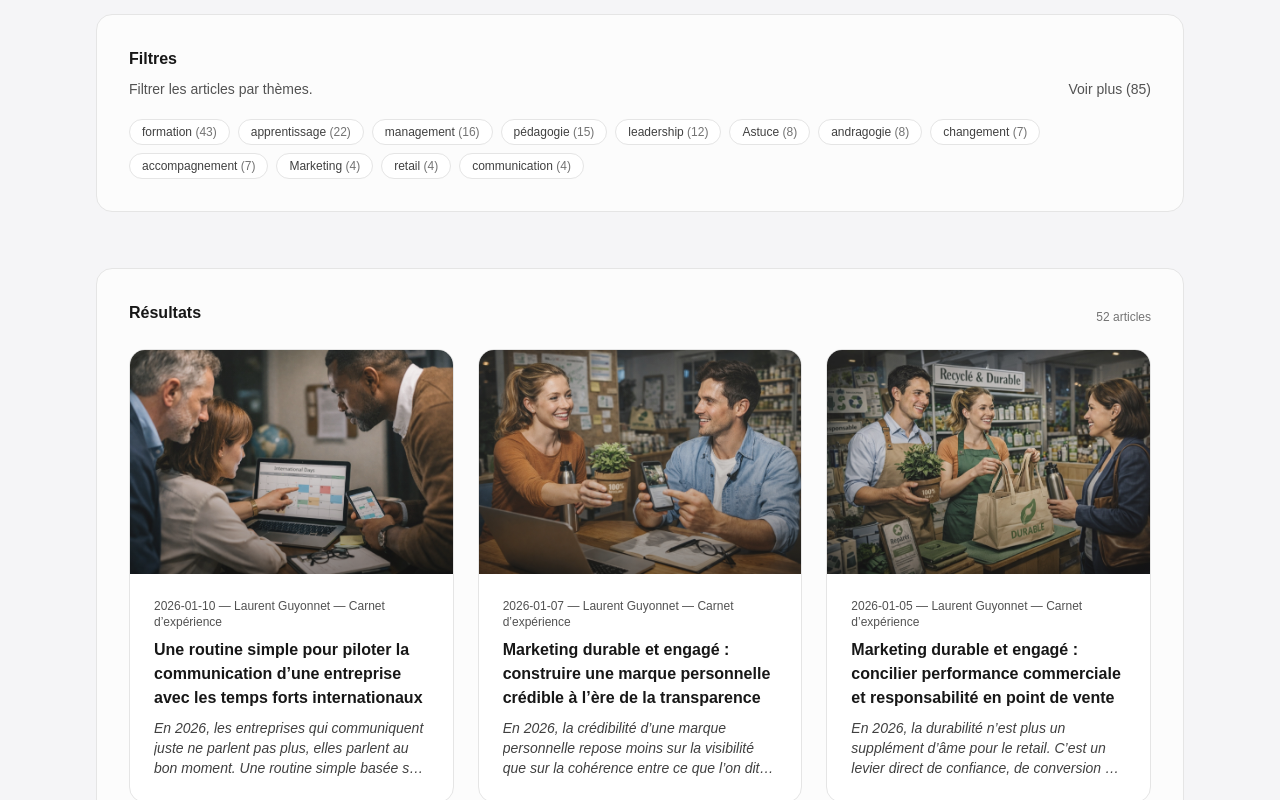
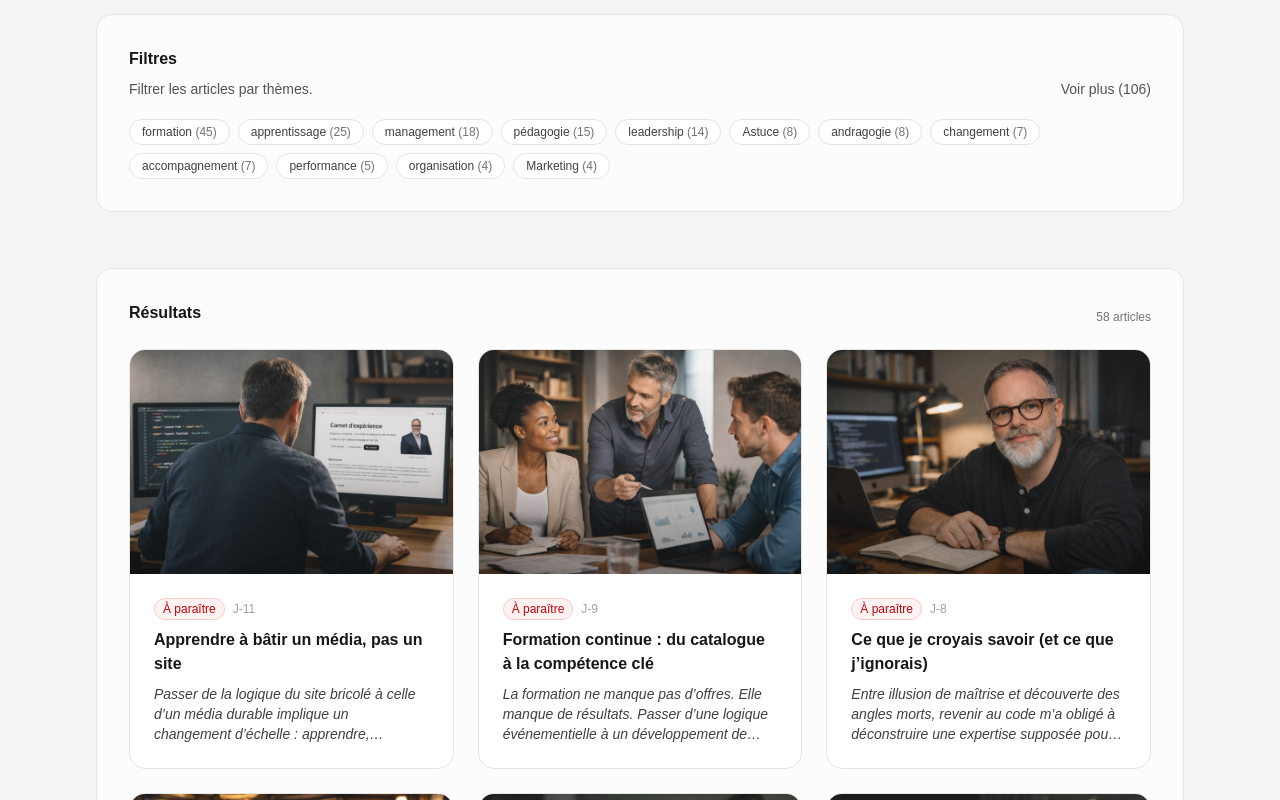
Before and after one commit to sr6xgzrxmf-cyber/carnet-dexperience, a Next.js app: page /articles in a window 1280 px wide. Shown: the part 1020-1820 px from the top of the page. Built offline with nearby package versions, Linux system fonts and the light colour scheme.

Commit message:
ajout de lignes suplementaires

```diff
--- a/app/articles/[slug]/page.tsx
+++ b/app/articles/[slug]/page.tsx
@@ -59,8 +59,14 @@ export default async function ArticleDetailPage({
   const item = getArticleBySlug(slug);
   if (!item) return notFound();
 
-  // ✅ Block direct access to future-dated articles
-  if (!isPublishedDate(item.meta?.date)) return notFound();
+  // ✅ Show future-dated items only in dev or Vercel preview deployments
+  const allowFuture =
+    process.env.NODE_ENV !== "production" || process.env.VERCEL_ENV === "preview";
+
+  const isFuture = !isPublishedDate(item.meta?.date);
+
+  // ✅ Block direct access to future-dated articles in production
+  if (isFuture && !allowFuture) return notFound();
 
   const contentHtml = await markdownToHtml(item.content);
 
@@ -121,11 +127,20 @@ export default async function ArticleDetailPage({
           </h1>
 
           <div className="text-sm text-neutral-700 dark:text-neutral-300">
-            <div className="flex flex-wrap gap-x-3 gap-y-1">
+            <div className="flex flex-wrap gap-x-3 gap-y-1 items-center">
               {item.meta.date ? <span>{formatDate(item.meta.date)}</span> : null}
               {item.meta.source ? (
                 <span className="text-neutral-600 dark:text-neutral-400">
                   • {item.meta.source}
+                </span>
+              ) : null}
+
+              {allowFuture && isFuture ? (
+                <span className="text-neutral-600 dark:text-neutral-400">
+                  •{" "}
+                  <span className="inline-flex items-center rounded-full border border-neutral-200 dark:border-neutral-800 bg-white/60 dark:bg-neutral-950/30 px-2 py-0.5 text-[11px]">
+                    À paraître
+                  </span>
                 </span>
               ) : null}
             </div>
--- a/app/articles/page.tsx
+++ b/app/articles/page.tsx
@@ -72,6 +72,23 @@ function isPublished(date?: string): boolean {
   return d.getTime() <= Date.now();
 }
 
+function startOfDayUTC(d: Date) {
+  return Date.UTC(d.getUTCFullYear(), d.getUTCMonth(), d.getUTCDate());
+}
+
+function daysUntil(date?: string): number | null {
+  const d = parseDateSafe(date);
+  if (!d) return null;
+
+  const todayUTC = startOfDayUTC(new Date());
+  const targetUTC = startOfDayUTC(d);
+
+  const diffDays = Math.round(
+    (targetUTC - todayUTC) / (24 * 60 * 60 * 1000)
+  );
+  return diffDays;
+}
+
 /* ---------- Mosaic (covers séries) ---------- */
 function Mosaic({ covers }: { covers: string[] }) {
   const c = covers.slice(0, 5);
@@ -131,13 +148,22 @@ export default async function ArticlesHubPage(props: {
     .map(normalizeTag)
     .filter(Boolean);
 
-  const raw = await getAllArticles();
+  // ✅ Show future-dated items only in dev or Vercel preview deployments
+  const allowFuture =
+    process.env.NODE_ENV !== "production" || process.env.VERCEL_ENV === "preview";
+
+  const raw = await getAllArticles({ includeFuture: allowFuture });
   const all = (raw ?? []).map(getItemMeta).filter((a) => a.slug);
 
-  // ✅ Only show published items (date <= now)
+  // Published vs À paraître
   const published = all.filter((a) => isPublished(a.date));
 
+  // ✅ En dev/preview : Résultats affiche tout (publiés + futurs)
+  // ✅ En prod : Résultats affiche uniquement les publiés
+  const resultsBase = allowFuture ? all : published;
+
   /* ---------- Séries (Par où commencer) ---------- */
+  // On garde volontairement "published" ici pour que les rétrospectives restent "publiées-only".
   const seriesCards = featuredSeriesList.map((s) => {
     const items = published
       .filter((a) => a.series?.slug === s.slug)
@@ -154,8 +180,9 @@ export default async function ArticlesHubPage(props: {
   });
 
   /* ---------- Filtres & résultats ---------- */
+  // ✅ Tags calculés sur la même base que Résultats
   const tagCount = new Map<string, number>();
-  for (const a of published) {
+  for (const a of resultsBase) {
     for (const t of a.tags ?? []) {
       const k = normalizeTag(t);
       if (!k) continue;
@@ -165,8 +192,10 @@ export default async function ArticlesHubPage(props: {
 
   const results =
     selected.length === 0
-      ? published
-      : published.filter((a) => selected.every((t) => (a.tags ?? []).includes(t)));
+      ? resultsBase
+      : resultsBase.filter((a) =>
+          selected.every((t) => (a.tags ?? []).includes(t))
+        );
 
   const availableTagCount = new Map<string, number>();
   for (const a of results) {
@@ -212,7 +241,6 @@ export default async function ArticlesHubPage(props: {
                   key={s.slug}
                   className="group overflow-hidden rounded-2xl border border-neutral-200 dark:border-neutral-800 bg-white dark:bg-neutral-950/20"
                 >
-                  {/* Image cliquable + micro-zoom */}
                   {startHref ? (
                     <Link
                       href={startHref}
@@ -394,6 +422,8 @@ export default async function ArticlesHubPage(props: {
             <div className="mt-6 grid grid-cols-1 gap-6 md:grid-cols-2 xl:grid-cols-3">
               {results.map((a) => {
                 const coverSrc = normalizeCoverSrc(a.cover);
+                const futureLabel = allowFuture && !isPublished(a.date);
+
                 return (
                   <Link
                     key={a.slug}
@@ -417,9 +447,36 @@ export default async function ArticlesHubPage(props: {
                     )}
 
                     <div className="p-6">
-                      <div className="text-xs text-neutral-600 dark:text-neutral-400">
-                        {a.date} — {a.source}
-                      </div>
+                      <div className="flex flex-wrap items-center gap-2 text-xs text-neutral-600 dark:text-neutral-400">
+  {futureLabel ? (
+    <>
+      <span className="inline-flex items-center rounded-full border border-red-200 dark:border-red-400/40 bg-red-50 dark:bg-red-500/10 px-2 py-0.5 font-medium text-red-700 dark:text-red-400">
+        À paraître
+      </span>
+{(() => {
+  const d = daysUntil(a.date);
+  if (typeof d === "number" && d > 0) {
+    return (
+      <span className="text-neutral-400 dark:text-neutral-500">
+        J-{d}
+      </span>
+    );
+  }
+  return a.date ? (
+    <span className="text-neutral-400 dark:text-neutral-500">
+      {a.date}
+    </span>
+  ) : null;
+})()}
+    </>
+  ) : (
+    <span>{a.date}</span>
+  )}
+{/*
+  <span className="text-neutral-400">—</span>
+  <span>{a.source}</span>
+*/}
+</div>
 
                       <h3 className="mt-2 text-base font-semibold text-neutral-900 dark:text-neutral-100">
                         {a.title}
--- /dev/null
+++ b/content/articles/2026-01-21-formation-du-catalogue-a-la-competence-cle.md
@@ -0,0 +1,56 @@
+---
+title: "Formation continue : du catalogue à la compétence clé"
+date: "2026-01-21"
+excerpt: "La formation ne manque pas d’offres. Elle manque de résultats. Passer d’une logique événementielle à un développement de compétences actionnables impose de repenser le rôle de la formation dans la performance réelle."
+cover: "/images/articles/2026-01-21-formation-du-catalogue-a-la-competence-cle.jpg"
+source: "Laurent Guyonnet — Carnet d’expérience"
+tags:
+  - formation
+  - développement des compétences
+  - management
+  - performance
+  - apprentissage
+  - stratégie RH
+---
+
+## La formation n’a jamais été aussi abondante — et aussi peu décisive
+
+Catalogues interminables, plateformes LMS bien remplies, calendriers de sessions bouclés un an à l’avance. Sur le papier, les organisations forment. Beaucoup. Régulièrement. Pourtant, sur le terrain, les écarts persistent : mêmes erreurs, mêmes blocages, mêmes écarts de performance entre équipes.
+
+Le problème n’est pas l’accès à la formation. Il est dans sa **finalité réelle**. Trop souvent, former reste un acte administratif ou symbolique : cocher une ligne, occuper un temps, répondre à une obligation. L’événement a lieu, mais la compétence, elle, ne s’installe pas.
+
+## La limite de la formation événementielle
+
+Une formation ponctuelle peut inspirer. Elle peut ouvrir des perspectives. Mais elle transforme rarement les pratiques à elle seule. Une compétence ne naît pas d’une journée en salle, elle se construit par répétition, ajustement, confrontation au réel.
+
+Sur le terrain, on observe un décalage clair : les collaborateurs savent expliquer ce qu’ils ont appris, mais peinent à l’appliquer quand la pression monte, quand le contexte change, quand les indicateurs business entrent en jeu. La formation a transmis un savoir, pas encore une capacité opérationnelle.
+
+C’est ici que la tension apparaît : **former plus ne suffit plus**. Il faut former autrement.
+
+## Passer d’une logique de contenu à une logique de compétences
+
+Changer de paradigme implique de déplacer le regard. Ne plus partir du catalogue, mais de la compétence cible. Ne plus se demander « quelle formation proposer ? », mais « quelle capacité doit émerger sur le terrain ? ».
+
+Une approche *skills-first* replace la formation dans un continuum : observation des pratiques, identification des micro-compétences manquantes, expérimentation guidée, feedback, consolidation. La formation devient un moyen parmi d’autres, pas un but en soi.
+
+Cette logique permet aussi de sortir du standardisé. Deux personnes peuvent suivre le même parcours global tout en travaillant des micro-skills différents, selon leur rôle, leur maturité, leurs enjeux immédiats.
+
+## Le rôle clé du coaching et de la personnalisation
+
+C’est souvent le chaînon manquant. Sans accompagnement, la compétence reste théorique. Le coaching — individuel ou collectif — agit comme un accélérateur : il aide à traduire l’intention en action, à lever les résistances, à ajuster finement les pratiques.
+
+Combinée à des parcours personnalisés et, demain, prédictifs, cette approche permet d’anticiper les besoins avant qu’ils ne deviennent critiques. On ne forme plus en réaction à un problème visible, mais en amont, là où la compétence fait encore la différence.
+
+## Aligner micro-skills et indicateurs business
+
+Une compétence n’a de valeur que si elle produit un effet mesurable. Construire une roadmap de formation par micro-skills, alignée avec les KPIs business, change radicalement la perception de la formation dans l’organisation.
+
+On ne parle plus d’heures suivies, mais d’impacts observables : amélioration de la qualité, réduction des frictions, montée en autonomie, meilleure prise de décision. La formation cesse d’être un centre de coût flou pour devenir un levier stratégique lisible.
+
+## Repenser la formation comme un système vivant
+
+Développer des compétences n’est pas un projet à date fixe. C’est un système vivant, qui évolue avec les métiers, les marchés et les équipes. Cela demande de l’humilité, de l’itération, et une proximité constante avec le terrain.
+
+La vraie question n’est donc pas de savoir si vos équipes sont formées, mais autre chose, plus engageant :
+
+**quelles compétences concrètes votre organisation développe-t-elle aujourd’hui — et lesquelles risque-t-elle de ne pas maîtriser demain ?**
--- a/lib/articles.ts
+++ b/lib/articles.ts
@@ -64,14 +64,22 @@ export function isPublishedDate(input: any, now: number = Date.now()): boolean {
   return ts <= now;
 }
 
-/**
- * Renvoie tous les articles triés par date décroissante.
- * Options:
- * - includeFuture: inclure les articles datés dans le futur (default: true)
- */
-export function getAllArticles(options?: { includeFuture?: boolean }): ArticleItem[] {
-  const includeFuture = options?.includeFuture ?? true;
+/* =========================
+   Cache (mémoire) simple
+   - évite de re-lire le disque à répétition pendant un rendu
+   - s'invalide tout seul si le nombre de fichiers change
+   - safe pour ton usage (petit volume)
+========================= */
 
+type Cache = {
+  fileCount: number;
+  items: ArticleItem[];
+  bySlug: Map<string, ArticleItem>;
+};
+
+let cache: Cache | null = null;
+
+function readAllFromDisk(): ArticleItem[] {
   const fileNames = fs
     .readdirSync(articlesDirectory)
     .filter((f) => f.endsWith(".md"));
@@ -85,12 +93,40 @@ export function getAllArticles(options?: { includeFuture?: boolean }): ArticleIt
     return { slug, meta: data as ArticleMeta, content };
   });
 
-  const sorted = items.sort((a, b) => toTimestamp(b.meta.date) - toTimestamp(a.meta.date));
+  return items.sort((a, b) => toTimestamp(b.meta.date) - toTimestamp(a.meta.date));
+}
 
-  if (includeFuture) return sorted;
+function getCache(): Cache {
+  const fileNames = fs
+    .readdirSync(articlesDirectory)
+    .filter((f) => f.endsWith(".md"));
+
+  const fileCount = fileNames.length;
+
+  if (cache && cache.fileCount === fileCount) return cache;
+
+  const items = readAllFromDisk();
+  const bySlug = new Map<string, ArticleItem>();
+  for (const it of items) bySlug.set(it.slug, it);
+
+  cache = { fileCount, items, bySlug };
+  return cache;
+}
+
+/**
+ * Renvoie tous les articles triés par date décroissante.
+ * Options:
+ * - includeFuture: inclure les articles datés dans le futur (default: true)
+ */
+export function getAllArticles(options?: { includeFuture?: boolean }): ArticleItem[] {
+  const includeFuture = options?.includeFuture ?? true;
+
+  const { items } = getCache();
+
+  if (includeFuture) return items;
 
   const now = Date.now();
-  return sorted.filter((a) => isPublishedDate(a.meta.date, now));
+  return items.filter((a) => isPublishedDate(a.meta.date, now));
 }
 
 /**
@@ -100,15 +136,33 @@ export function getPublishedArticles(): ArticleItem[] {
   return getAllArticles({ includeFuture: false });
 }
 
-export function getArticleBySlug(slug: string): ArticleItem | null {
+/**
+ * Renvoie l'article par slug.
+ * Options:
+ * - includeFuture: autorise le renvoi d'un article futur (default: true)
+ *   (si false, renvoie null si date > maintenant)
+ */
+export function getArticleBySlug(
+  slug: string,
+  options?: { includeFuture?: boolean }
+): ArticleItem | null {
+  const includeFuture = options?.includeFuture ?? true;
   const clean = decodeURIComponent(slug).trim();
-  const fullPath = path.join(articlesDirectory, `${clean}.md`);
 
-  if (!fs.existsSync(fullPath)) return null;
+  const { bySlug } = getCache();
+  const item = bySlug.get(clean) ?? null;
+  if (!item) return null;
 
-  const fileContents = fs.readFileSync(fullPath, "utf8");
-  const { data, content } = matter(fileContents);
-  return { slug: clean, meta: data as ArticleMeta, content };
+  if (!includeFuture && !isPublishedDate(item.meta?.date)) return null;
+
+  return item;
+}
+
+/**
+ * Raccourci: article publié uniquement (null si futur)
+ */
+export function getPublishedArticleBySlug(slug: string): ArticleItem | null {
+  return getArticleBySlug(slug, { includeFuture: false });
 }
 
 export async function markdownToHtml(markdown: string) {
```
Also changed, not shown: public/images/articles/2026-01-16-formation-du-catalogue-a-la-competence-cle.jpg.jpg (deleted), public/images/articles/2026-01-21-formation-du-catalogue-a-la-competence-cle.jpg (added).
